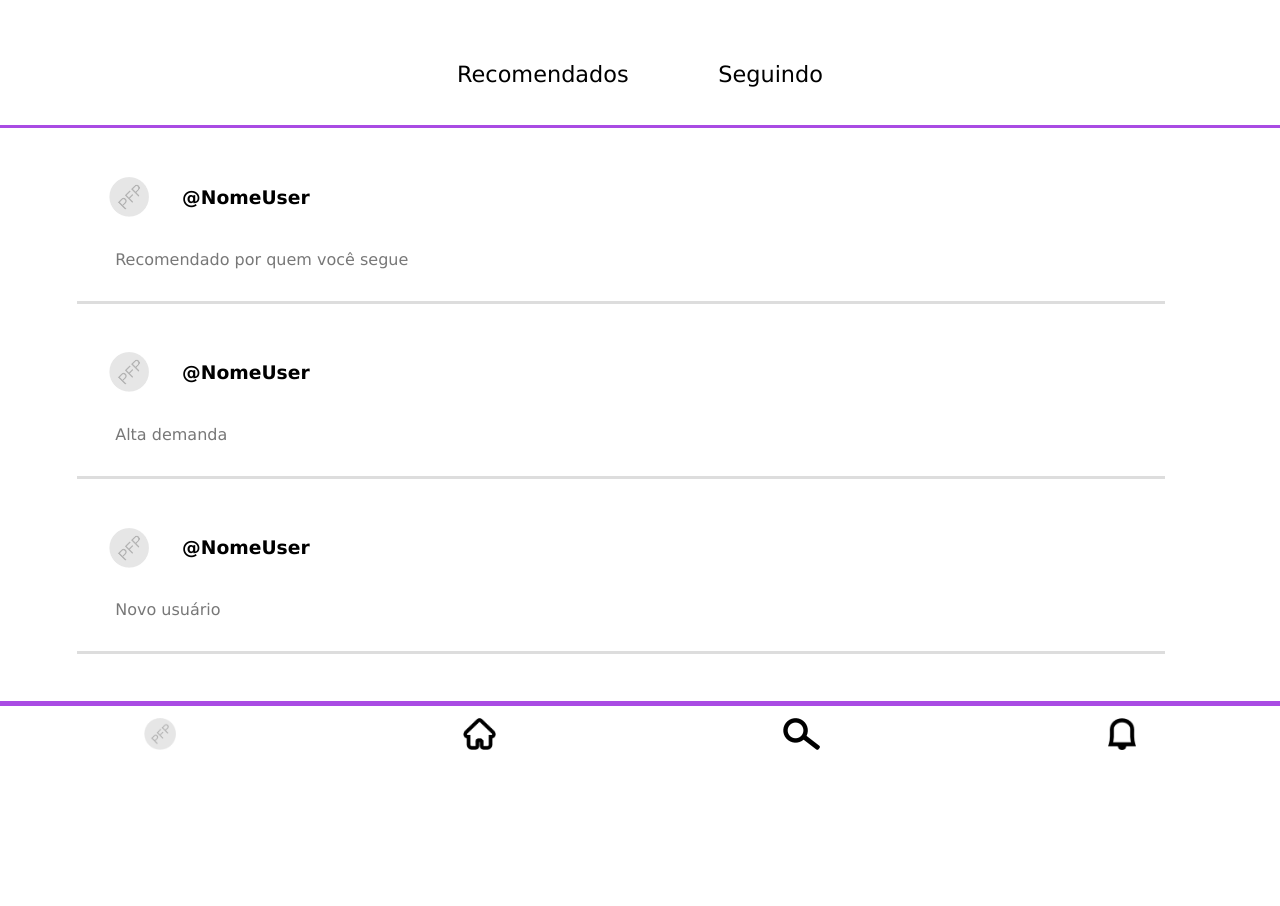
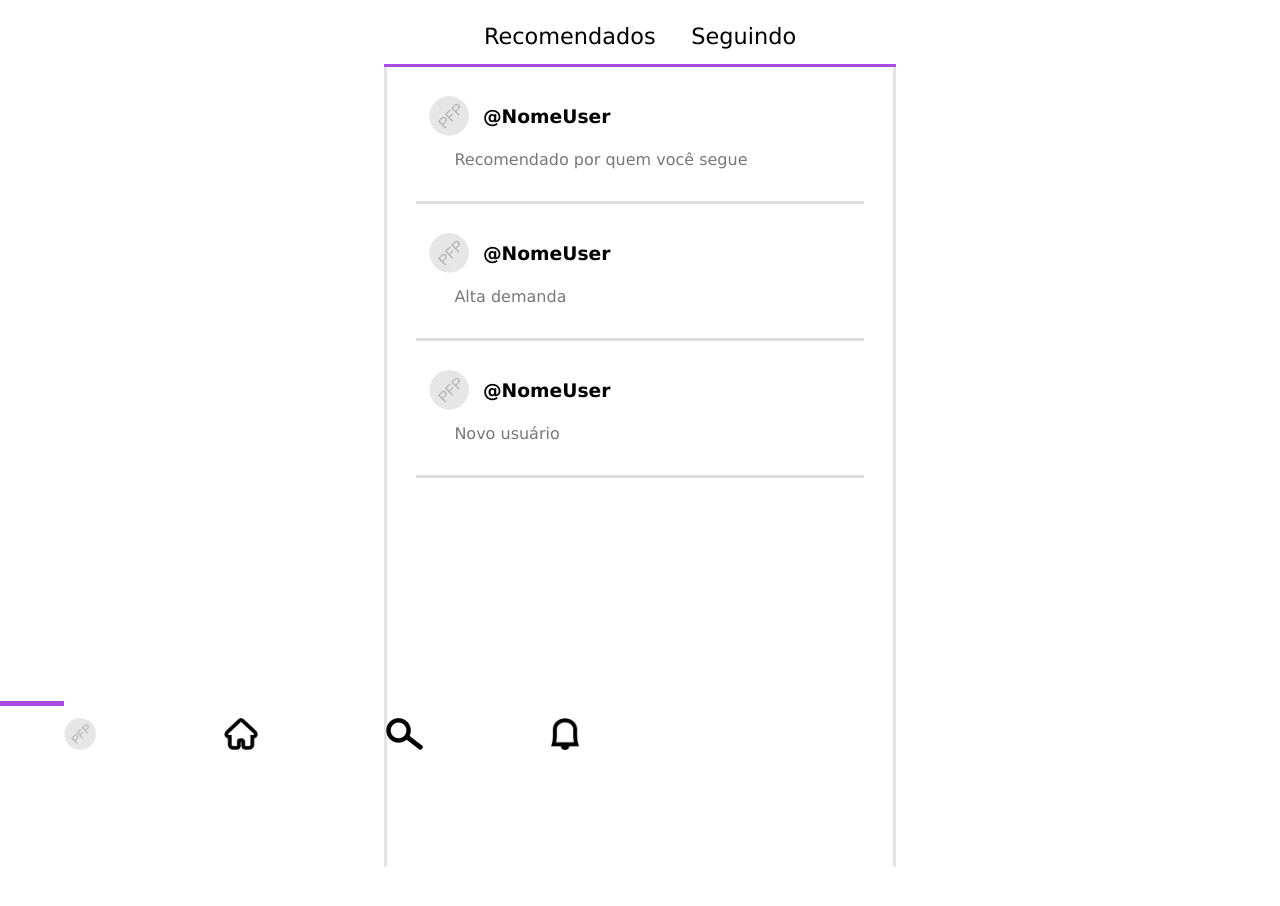
Before and after one commit to Fabricio-andrade/Projeto, a plain HTML site: page index.html in a window 1280 px wide. Shown: the part 38-944 px from the top of the page. After the commit the page ends 905 px from the top, so only its background shows below. Drawn offline with Linux system fonts and the light colour scheme.

Commit message:
iniciado estilização desktop

```diff
--- a/css/style.css
+++ b/css/style.css
@@ -9,10 +9,8 @@
 body {
     overflow: hidden;
     max-width: 100dvw;
-    max-height: 100dvw;
+    max-height: 100dvh;
 }
-
-
 
 /*Modo Noturno*/
 
@@ -169,3 +167,36 @@ aside {
     height: 100vh;
     z-index: 0;
 }
+
+/*------------------Versão desktop----------------------*/
+
+@media screen and (width > 768px) {
+    .header-mobile{
+        width: 40vw;
+        margin: 0 auto;
+    }
+
+    .menu-mobile {
+        display: flex;
+        flex-wrap: wrap;
+        width: 5vw;
+    }
+
+    .content-mobile {
+        width: 35vw;
+        margin: 0 auto;
+
+    }
+
+    .recomendados {
+        width: 40vw;
+        margin: 0 auto;
+        border-left: 3px solid #E3E3E3;
+        border-right: 3px solid #E3E3E3;
+    }
+
+    aside {
+        display: block;
+        z-index: 0;
+    }
+}
--- a/index.html
+++ b/index.html
@@ -5,8 +5,9 @@
     <meta charset="UTF-8">
     <meta http-equiv="X-UA-Compatible" content="IE=edge">
     <meta name="viewport" content="width=device-width, initial-scale=1.0">
-    <link rel="stylesheet" href="/css/style.css">
+    <link rel="stylesheet" href="css/style.css">
     <title>Document</title>
+
 </head>
 
 <body>
```
